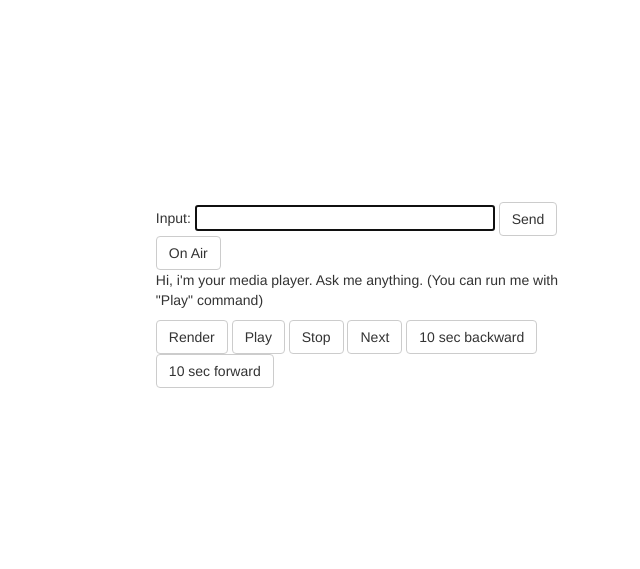
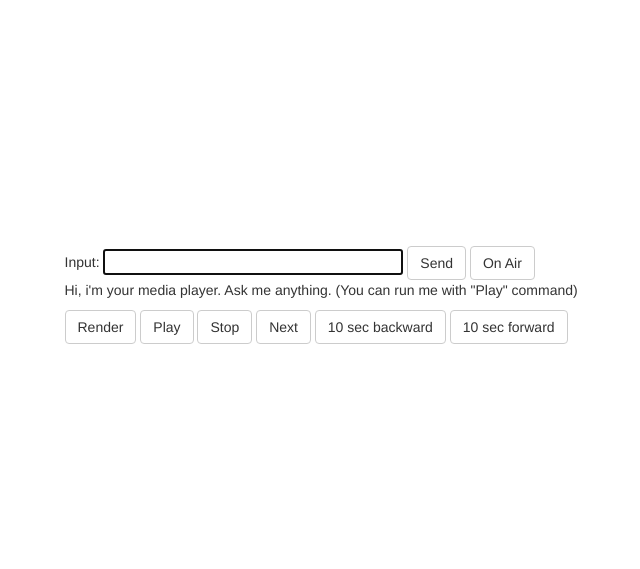
Before and after one commit to mrukhlov/media_controller, a Flask app: page / in a window 1280 px wide. Shown: the top 569 px of the page, without its empty margins (274-914 px from the left). Run offline with Flask 2, Linux system fonts and the light colour scheme; some libraries are stand-ins or nearby versions.

Commit message:
css tweak

```diff
--- a/static/css/index.css
+++ b/static/css/index.css
@@ -6,8 +6,8 @@ body {
 .wrapper {
     margin: 0 auto;
     margin-top: 20px;
-    /*width: 623px;*/
-    width: 34.4%;
+    width: 623px;
+    /*width: 34.4%;*/
     height: 550px;
     align-content: center;
     /*border:1px solid;*/
```
